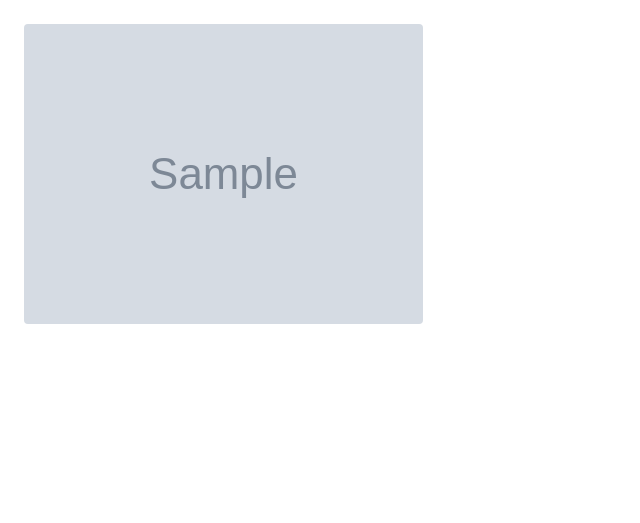
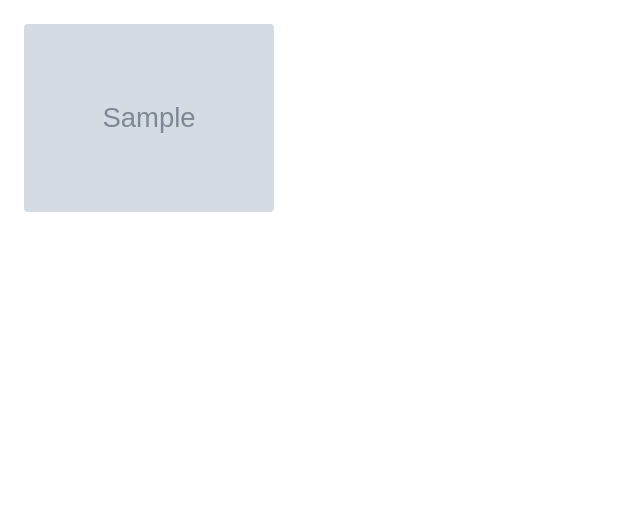
Before and after one commit to zareisajad/pinterest-clone-django, a Django app: template pinterest/templates/home.html in a window 1280 px wide. Shown: the part 70-593 px from the top of the page, without its empty margins (0-640 px from the left). Before the commit the page ends 394 px from the top, so only its background shows below. Run offline with Django 4.2, Linux system fonts and the light colour scheme; the template is opened without the code that fills it: most values are stand-ins (such as "Sample title", 1, 10 or a date in 2020); grey boxes marked "Sample" are stand-in pictures.

Commit message:
fixed home grid, pin detail view

```diff
--- a/pinterest/static/main.css
+++ b/pinterest/static/main.css
@@ -5,8 +5,10 @@
 	display: flex;
 	flex-direction: column;
 	flex-wrap: wrap;
-	height: 100vw;
+	height: 200vw;
+	width: 290px;
+	margin: 0;
 }
 div#masonry img {
-	width: 32%;
+	width: 100%;
 }
--- a/pinterest/templates/home.html
+++ b/pinterest/templates/home.html
@@ -3,7 +3,9 @@
 
 <div id="masonry">
     {% for pin in pins %}
-        <img class="m-2 rounded" src="{{ pin.image.url }}" alt="">
+    <a class="m-2" href="{% url 'pinterest:pin_detail' id=pin.id %}">
+        <img class=" rounded" src="{{ pin.image.url }}" alt="">
+    </a>
     {% endfor %}
 </div>
 {% endblock %}
--- a/pinterest/urls.py
+++ b/pinterest/urls.py
@@ -6,5 +6,6 @@
 app_name = 'pinterest'
 
 urlpatterns = [
-    path('', views.home, name='home')
+    path('', views.home, name='home'),
+    path('pin/<int:id>', views.pin_detail, name='pin_detail')
 ]
```
Also changed, not shown: pinterest/templates/pin_detail.html (added, +7 -0 lines), pinterest/views.py (+7 -1 lines).
